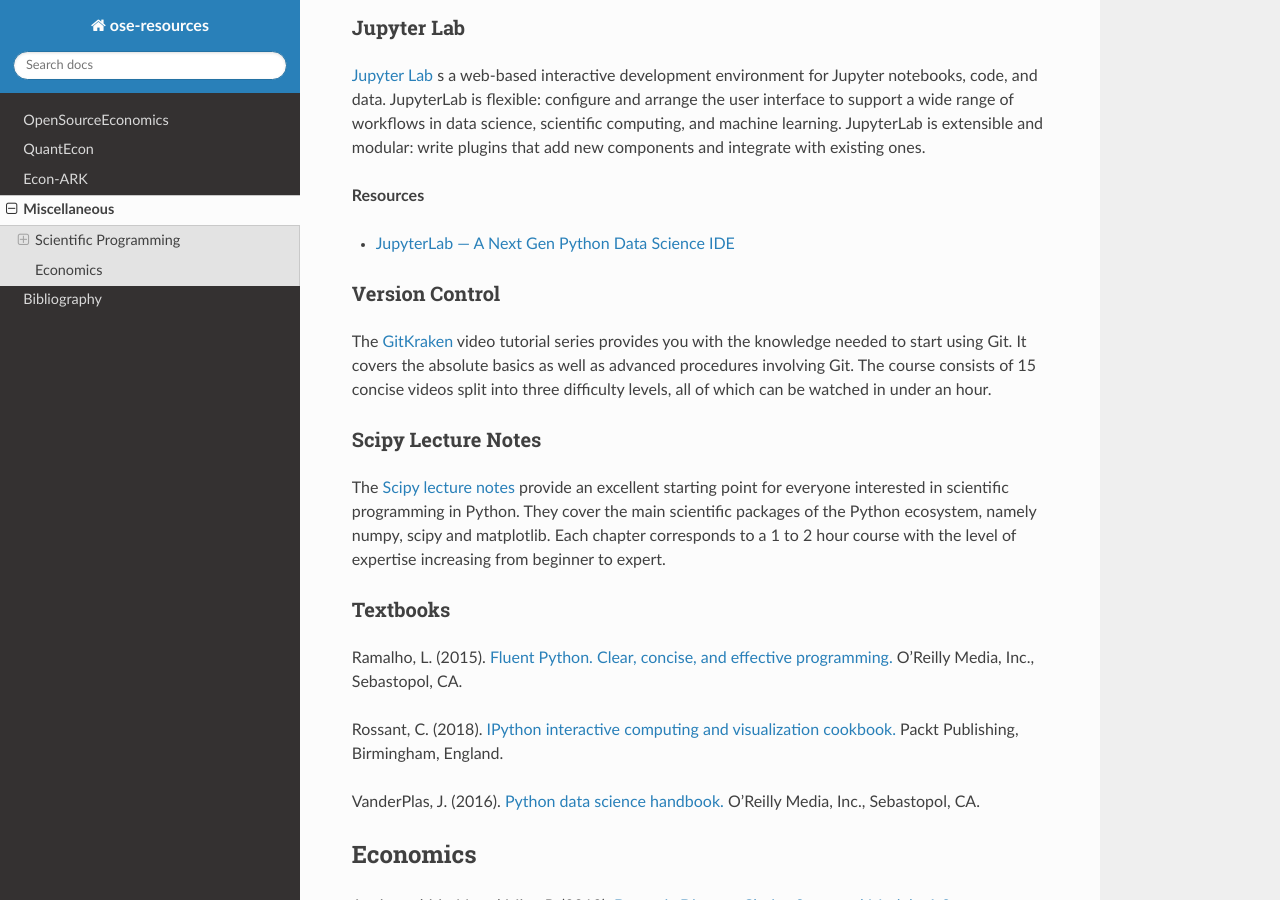
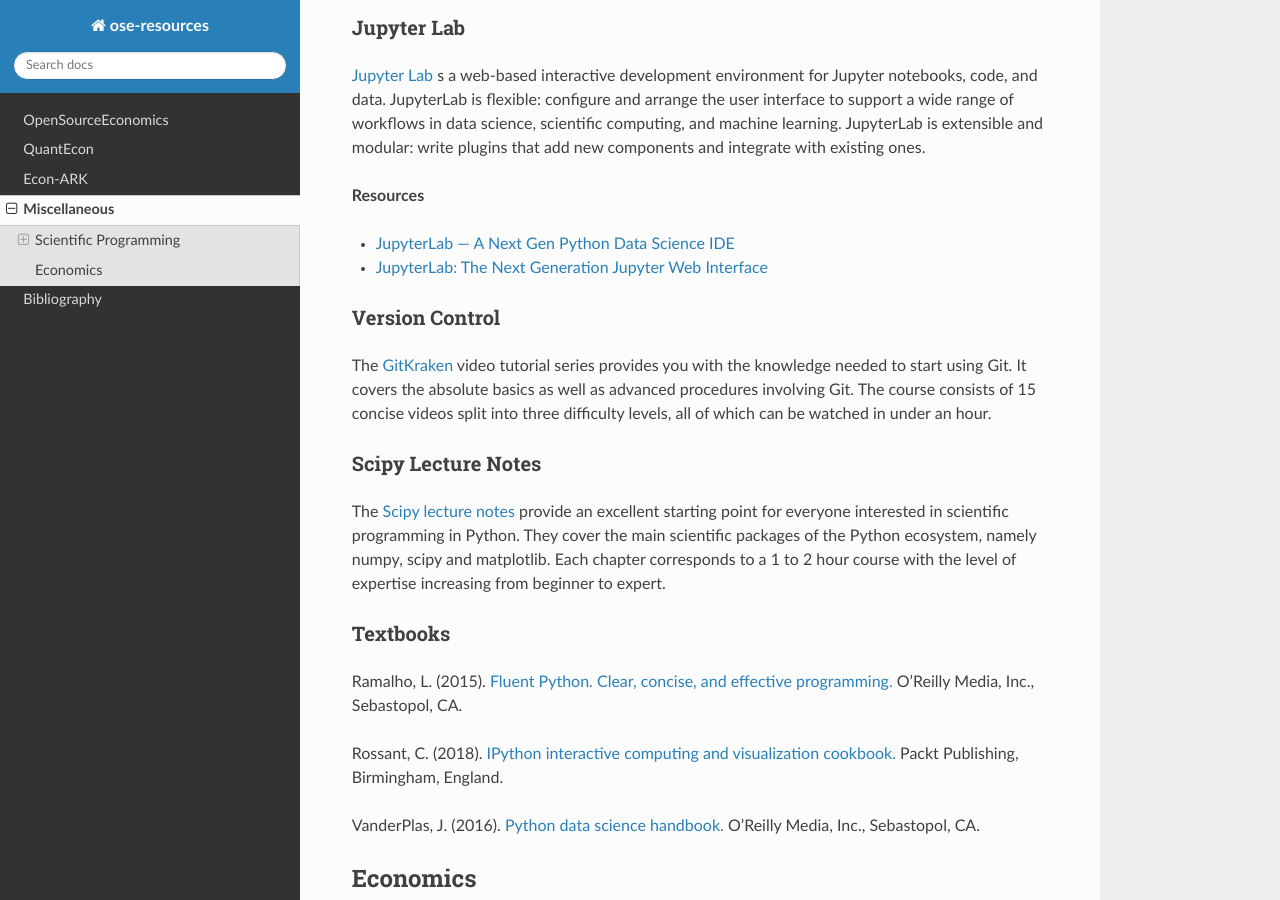
Before and after one commit to MargaritaRad/ose-resources, a Sphinx documentation site: the page built from docs/source/miscellaneous.rst, in a window 1280 px wide and 900 px high, scrolled down 420 px. Built offline with Sphinx 7.4.7 and the Read the Docs theme 2.0.0, drawn with Linux system fonts in a browser that asks for light colours.

Commit message:
added jupyter youtube

```diff
--- a/docs/source/miscellaneous.rst
+++ b/docs/source/miscellaneous.rst
@@ -19,6 +19,8 @@
 **Resources**
 
 * `JupyterLab — A Next Gen Python Data Science IDE <https://towardsdatascience.com/jupyterlab-a-next-gen-python-data-science-ide-562d216b023d>`_
+
+* `JupyterLab: The Next Generation Jupyter Web Interface <https://youtu.be/ctOM-Gza04Y>`_
 
 Version Control
 ****************
```
